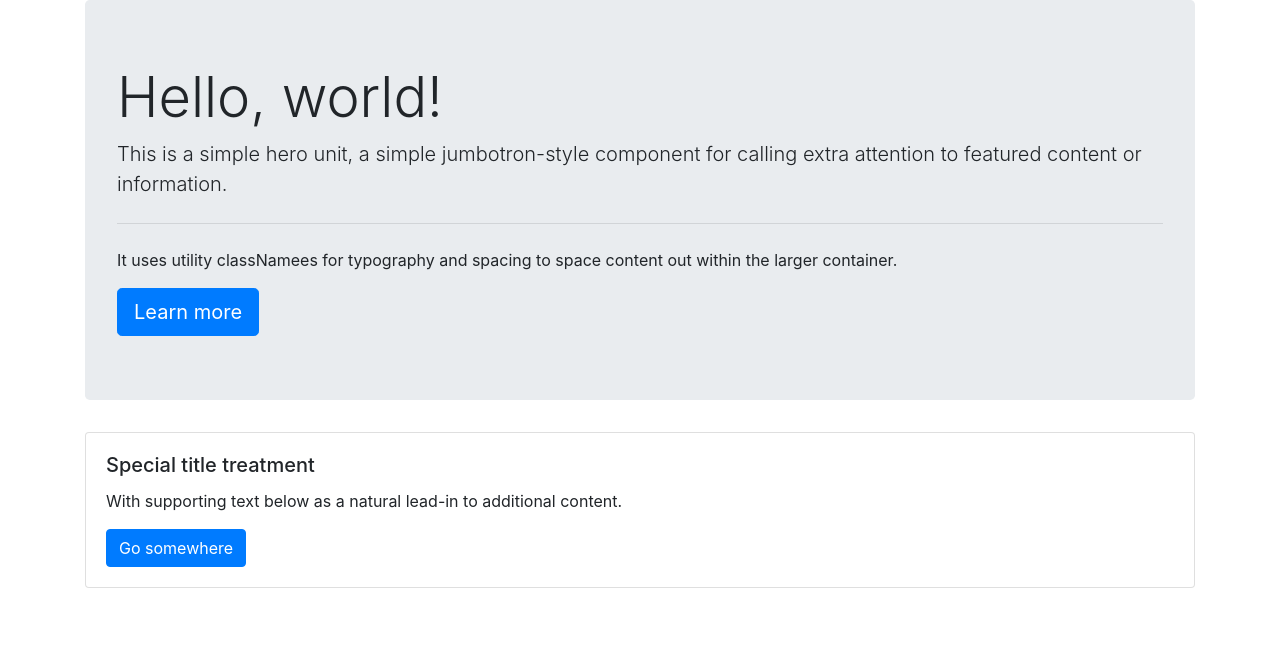
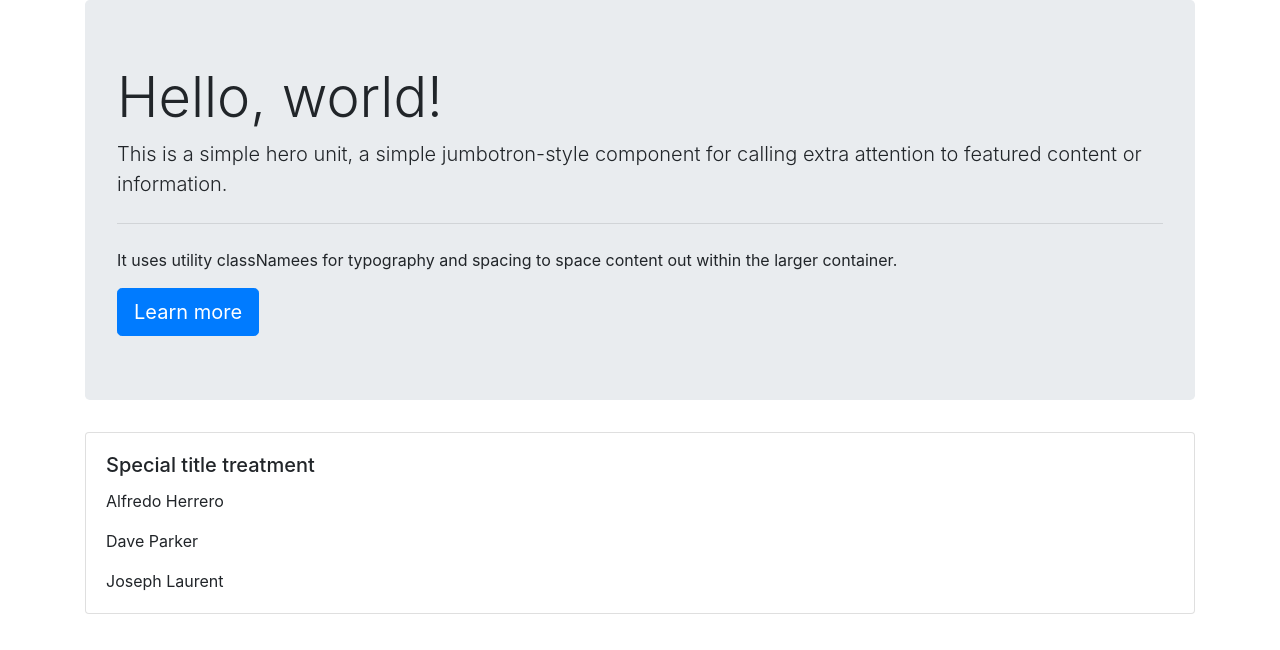
Before and after one commit to LauraGwendolynBurch/Employee_Yellow_Pages, a React (Create React App) app: page / in a window 1280 px wide. Shown: the top 650 px of the page. Built offline with nearby package versions, Linux system fonts and the light colour scheme.

Commit message:
added seed data to check on funtionality

```diff
--- a/src/App.js
+++ b/src/App.js
@@ -1,13 +1,191 @@
+import React from "react";
 import Header from "./components/Header";
 import Body from "./components/Body";
 
 
-function App() {
-    return (
-        <div className="container">
-        <Header />
-        <Body />
-        </div>
-    )
+class App extends React.Component {
+
+    state = {
+        users: [
+            {
+                "gender": "male",
+                "name": {
+                    "title": "Mr",
+                    "first": "Alfredo",
+                    "last": "Herrero"
+                },
+                "location": {
+                    "street": {
+                        "number": 7060,
+                        "name": "Calle Covadonga"
+                    },
+                    "city": "Alcalá de Henares",
+                    "state": "Cataluña",
+                    "country": "Spain",
+                    "postcode": 83212,
+                    "coordinates": {
+                        "latitude": "-17.1020",
+                        "longitude": "-107.5160"
+                    },
+                    "timezone": {
+                        "offset": "-8:00",
+                        "description": "Pacific Time (US & Canada)"
+                    }
+                },
+                "email": "alfredo.herrero@example.com",
+                "login": {
+                    "uuid": "162b306d-376d-4c61-8e32-2254c1e59524",
+                    "username": "bluecat225",
+                    "password": "titanic",
+                    "salt": "oCA1Wxfq",
+                    "md5": "456805d91e6fca237fd830f8f0aa5be1",
+                    "sha1": "9bca45277d18884a1abfbc9ec192ecb210201c99",
+                    "sha256": "10685291158379a6e7446d9a77de1a75e84533a72d41d9bed1d0763d25765e28"
+                },
+                "dob": {
+                    "date": "1953-12-01T01:29:08.093Z",
+                    "age": 68
+                },
+                "registered": {
+                    "date": "2008-05-01T06:40:03.577Z",
+                    "age": 13
+                },
+                "phone": "970-835-312",
+                "cell": "647-124-266",
+                "id": {
+                    "name": "DNI",
+                    "value": "96123179-X"
+                },
+                "picture": {
+                    "large": "https://randomuser.me/api/portraits/men/28.jpg",
+                    "medium": "https://randomuser.me/api/portraits/med/men/28.jpg",
+                    "thumbnail": "https://randomuser.me/api/portraits/thumb/men/28.jpg"
+                },
+                "nat": "ES"
+            },
+            {
+                "gender": "male",
+                "name": {
+                    "title": "Mr",
+                    "first": "Dave",
+                    "last": "Parker"
+                },
+                "location": {
+                    "street": {
+                        "number": 5510,
+                        "name": "Henry Street"
+                    },
+                    "city": "Swords",
+                    "state": "Louth",
+                    "country": "Ireland",
+                    "postcode": 44243,
+                    "coordinates": {
+                        "latitude": "-0.4311",
+                        "longitude": "88.4905"
+                    },
+                    "timezone": {
+                        "offset": "-4:00",
+                        "description": "Atlantic Time (Canada), Caracas, La Paz"
+                    }
+                },
+                "email": "dave.parker@example.com",
+                "login": {
+                    "uuid": "23739afa-2462-4bfe-a53b-484d960385eb",
+                    "username": "lazymouse194",
+                    "password": "stevens",
+                    "salt": "bnFv5Tdq",
+                    "md5": "5151ccaee0d7e18d9f3fa151e0141b6d",
+                    "sha1": "f20f7b4a884989fcf2e475648b7b470d0857e38e",
+                    "sha256": "a77e8547e327429f4b6811043015c91c7030a0f24963f14e5e4d41df2eeb65ac"
+                },
+                "dob": {
+                    "date": "1989-04-06T15:37:22.984Z",
+                    "age": 32
+                },
+                "registered": {
+                    "date": "2010-01-16T10:46:32.604Z",
+                    "age": 11
+                },
+                "phone": "061-115-3885",
+                "cell": "081-935-1377",
+                "id": {
+                    "name": "PPS",
+                    "value": "9211250T"
+                },
+                "picture": {
+                    "large": "https://randomuser.me/api/portraits/men/21.jpg",
+                    "medium": "https://randomuser.me/api/portraits/med/men/21.jpg",
+                    "thumbnail": "https://randomuser.me/api/portraits/thumb/men/21.jpg"
+                },
+                "nat": "IE"
+            },
+            {
+                "gender": "male",
+                "name": {
+                    "title": "Monsieur",
+                    "first": "Joseph",
+                    "last": "Laurent"
+                },
+                "location": {
+                    "street": {
+                        "number": 97,
+                        "name": "Route de Genas"
+                    },
+                    "city": "Prato (Leventina)",
+                    "state": "Aargau",
+                    "country": "Switzerland",
+                    "postcode": 9519,
+                    "coordinates": {
+                        "latitude": "-80.9973",
+                        "longitude": "-85.0742"
+                    },
+                    "timezone": {
+                        "offset": "+5:30",
+                        "description": "Bombay, Calcutta, Madras, New Delhi"
+                    }
+                },
+                "email": "joseph.laurent@example.com",
+                "login": {
+                    "uuid": "d8a1d73c-3285-4ed9-b592-5bce32239030",
+                    "username": "yellowrabbit664",
+                    "password": "sawyer",
+                    "salt": "0Ec0Fsa7",
+                    "md5": "1d9db20fe7550b1955f6b6cd29b92faa",
+                    "sha1": "dd9dcf61e9975a9d7692b43583c81be12e5064e8",
+                    "sha256": "b437a0406b2fb8a46832e14577d1cf551359a07a211eab3686bf6df1bfceb298"
+                },
+                "dob": {
+                    "date": "1988-07-03T10:38:26.636Z",
+                    "age": 33
+                },
+                "registered": {
+                    "date": "2007-04-17T14:57:17.838Z",
+                    "age": 14
+                },
+                "phone": "075 930 66 79",
+                "cell": "077 998 91 34",
+                "id": {
+                    "name": "AVS",
+                    "value": "756.7349.0315.03"
+                },
+                "picture": {
+                    "large": "https://randomuser.me/api/portraits/men/45.jpg",
+                    "medium": "https://randomuser.me/api/portraits/med/men/45.jpg",
+                    "thumbnail": "https://randomuser.me/api/portraits/thumb/men/45.jpg"
+                },
+                "nat": "CH"
+            },
+
+        ]
+    }
+
+    render() {
+        return (
+            <div className="container">
+                <Header />
+                <Body users={this.state.users} />
+            </div>
+        )
+    }
 };
 export default App;
--- a/src/components/Body.js
+++ b/src/components/Body.js
@@ -1,10 +1,9 @@
-function Body() {
+function Body({users}) {
     return (
         <div className="card" >
             <div className="card-body">
                 <h5 className="card-title">Special title treatment</h5>
-                <p className="card-text">With supporting text below as a natural lead-in to additional content.</p>
-                <a href="#" className="btn btn-primary">Go somewhere</a>
+                {users.map(user => <p className="card-text">{user.name.first} {user.name.last}</p>)}
             </div>
         </div>
     )
```
